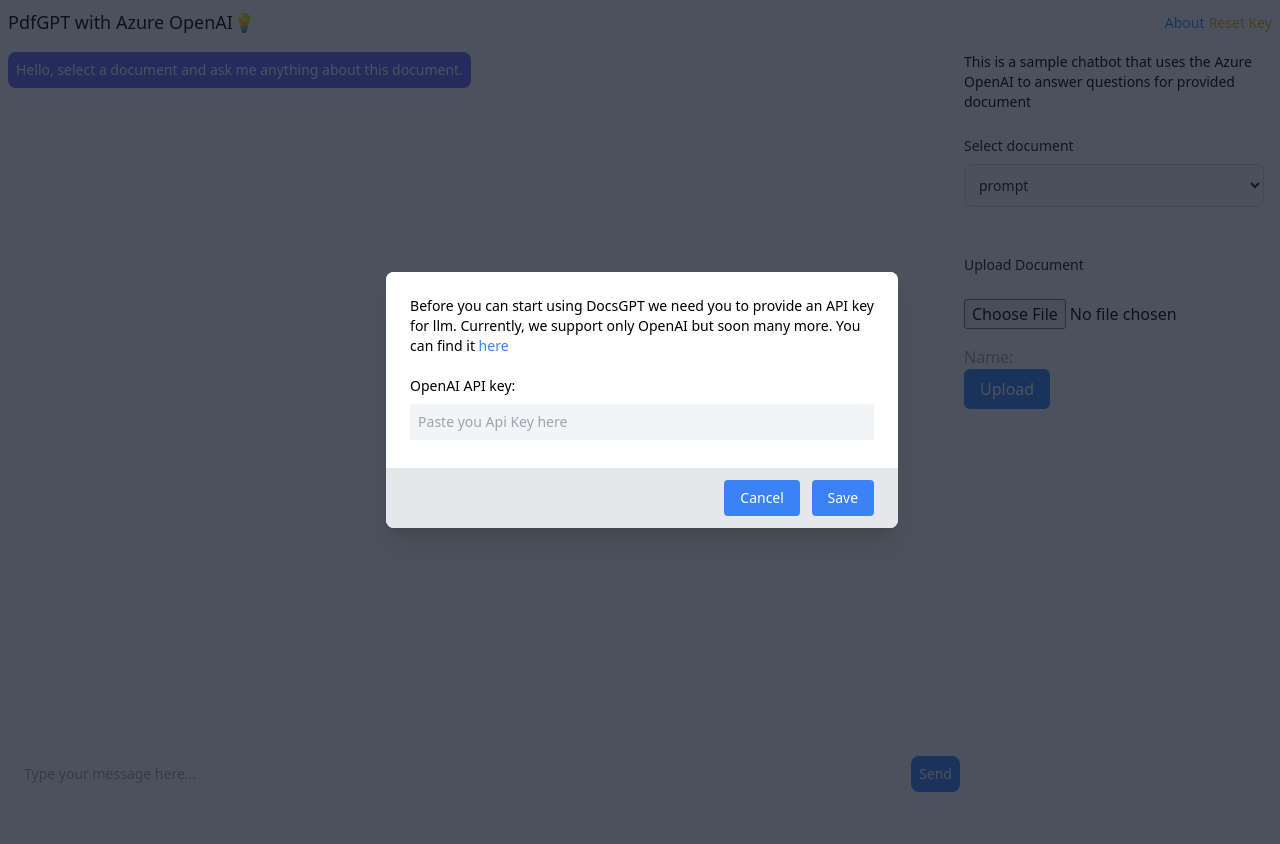
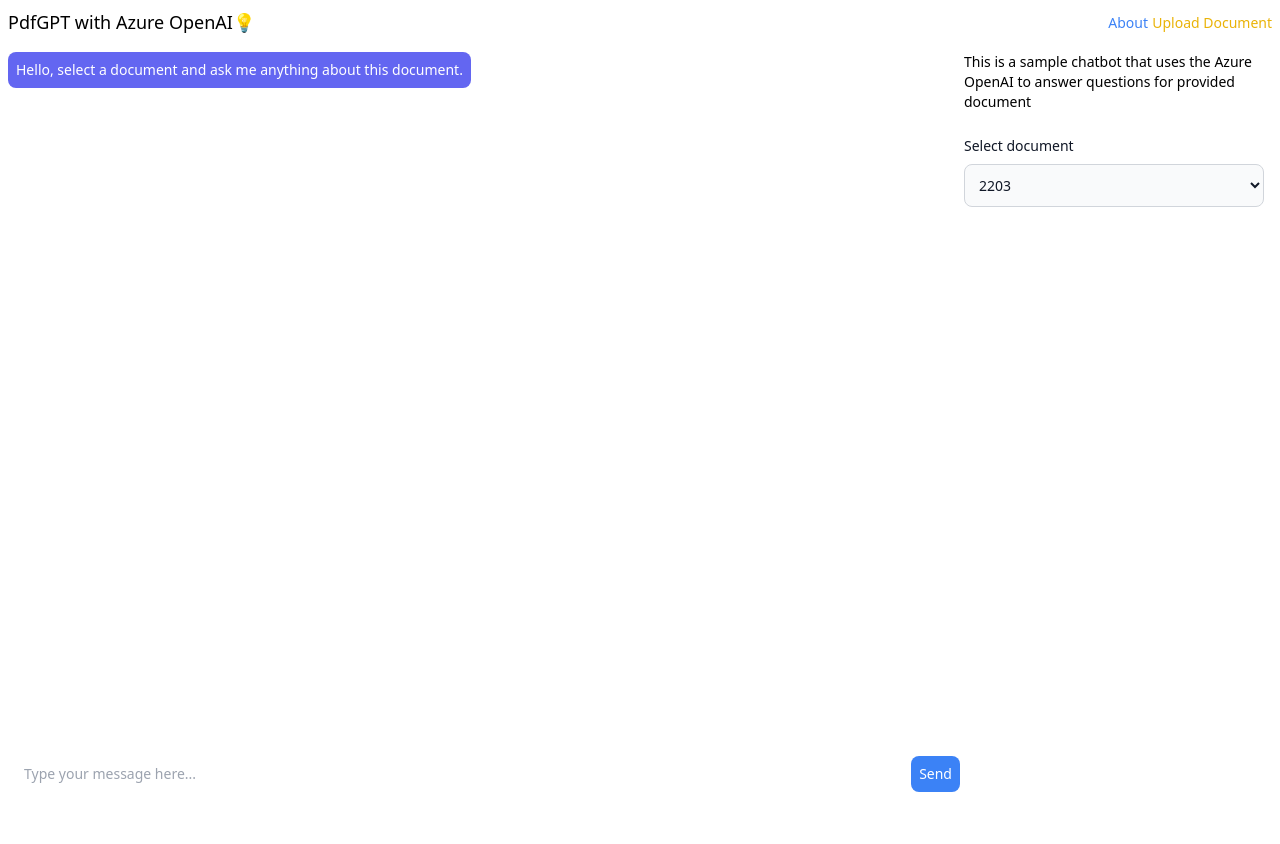
Before and after one commit to louis-li/PdfGPT, a Flask app: template application/templates/index.html in a window 1280 px wide. Before the commit the page ends 792 px from the top, so only its background shows below. Run offline with Flask 2, Linux system fonts and the light colour scheme; the template is opened without the code that fills it, so the values that code supplies are empty; style sheets or scripts are compiled from the project's sources.

Commit message:
Updated upload

```diff
--- a/application/index_list.json
+++ b/application/index_list.json
@@ -1 +1 @@
-{"local": ["autoprompt", "prompt", "2212"]}
+{"local": ["2212", "prompt", "2201", "2203", "2211", "2110", "autoprompt"]}
--- a/application/static/src/authapi.js
+++ /dev/null
@@ -1,26 +0,0 @@
-function resetApiKey() {
-  const modal = document.getElementById("modal");
-  modal.classList.toggle("hidden");
-}
-
-const apiKeyForm = document.getElementById("api-key-form");
-if (apiKeyForm) {
-  apiKeyForm.addEventListener("submit", function(event) {
-    event.preventDefault();
-
-    const apiKeyInput = document.getElementById("api-key-input");
-    const apiKey = apiKeyInput.value;
-
-    localStorage.setItem("apiKey", apiKey);
-
-    apiKeyInput.value = "";
-    modal.classList.toggle("hidden");
-  });
-}
-
-function closeApiKey() {
-  const modal = document.getElementById("modal");
-  modal.classList.toggle("hidden");
-}
-
-modal.classList.toggle("hidden");
--- /dev/null
+++ b/application/static/src/upload.js
@@ -0,0 +1,31 @@
+function UploadDocument() {
+  const modal = document.getElementById("modal");
+  modal.classList.toggle("hidden");
+
+
+  const form = document.getElementById("update-form");
+  if (form) {
+    form.addEventListener("submit", function(event) {
+      event.preventDefault();
+
+      var xhr = new XMLHttpRequest();
+      xhr.open("POST", form.action);
+      xhr.send(new FormData(form));
+      modal.classList.toggle("hidden");
+    });
+  }
+}
+function cancelUpload() {
+  const modal = document.getElementById("modal");
+
+  if (form) {
+    form.addEventListener("submit", function(event) {
+      event.preventDefault();
+    });
+  }
+
+  modal.classList.toggle("hidden");
+
+}
+
+modal.classList.toggle("hidden");
--- a/application/templates/index.html
+++ b/application/templates/index.html
@@ -13,15 +13,13 @@
   </head>
 
 
-  <body>
+  <body onload="generateOptions()">
 
     <header class="bg-white p-2 flex justify-between items-center">
       <h1 class="text-lg font-medium">PdfGPT with Azure OpenAI💡</h1>
         <div>
       <a href="https://github.com/louis-li/pdfgpt" class="text-blue-500 hover:text-blue-800 text-sm">About</a>
-            {% if not api_key_set %}
-      <button class="text-sm text-yellow-500 hover:text-yellow-800" onclick="resetApiKey()">Reset Key</button>
-        {% endif %}
+      <button class="text-sm text-yellow-500 hover:text-yellow-800" onclick="UploadDocument()">Upload Document</button>
             </div>
     </header>
 
@@ -67,19 +65,7 @@
             <select id="select-docs" class="bg-gray-50 border border-gray-300 text-gray-900 text-sm rounded-lg focus:ring-blue-500 focus:border-blue-500 block w-full p-2.5">
               <option selected value="default">Choose documentation</option>
             </select>
-            <br>
-            <br>
-            <label  class="block mb-2 text-sm font-medium text-gray-900">Upload Document</label>
-            <form action="/api/upload" method="post" enctype="multipart/form-data" class="mt-2">
-                <input type="file" name="file" class="py-4" id="file-upload">
-                <input type="text" name="user" value="local" hidden>
-                <input type="text" name="name" placeholder="Name:">
 
-
-              <button type="submit" class="py-2 px-4 text-white bg-blue-500 rounded-md hover:bg-blue-600 focus:outline-none focus:ring-2 focus:ring-offset-2 focus:ring-blue-500">
-                Upload
-              </button>
-            </form>
         </div>
     </div>
 
@@ -91,7 +77,6 @@
 
 
 
-{% if not api_key_set %}
 
 <div class="fixed z-10 overflow-y-auto top-0 w-full left-0 show" id="modal">
   <div class="flex items-center justify-center min-height-100vh pt-4 px-4 pb-20 text-center sm:block sm:p-0">
@@ -100,43 +85,41 @@
     </div>
     <span class="hidden sm:inline-block sm:align-middle sm:h-screen">&#8203;</span>
     <div class=" text-sm inline-block align-center bg-white rounded-lg text-left overflow-hidden shadow-xl transform transition-all sm:my-8 sm:align-middle sm:max-w-lg sm:w-full" role="dialog" aria-modal="true" aria-labelledby="modal-headline">
-       <form id="api-key-form">
+      <form id="update-form" action="/api/upload" method="post" enctype="multipart/form-data" class="mt-2">
         <div class="bg-white px-4 pt-5 pb-4 sm:p-6 sm:pb-4">
-        <h2>Before you can start using DocsGPT we need you to provide an API key for llm. Currently, we support only OpenAI but soon many more. You can find it <a class="text-blue-500 hover:text-blue-800" href="https://platform.openai.com/account/api-keys">here</a></h2><br>
-        <label>OpenAI API key:</label>
 
-        <input id="api-key-input" type="password" class="w-full bg-gray-100 p-2 mt-2 mb-3" placeholder="Paste you Api Key here">
-
+          <label  class="block mb-2 text-sm font-medium text-gray-900">Upload Document</label>
+              <input type="file" name="file" class="py-4" id="file-upload">
+              <input type="text" name="user" value="local" hidden>
+              <input type="text" name="name" placeholder="Name:">
         </div>
         <div class="bg-gray-200 px-4 py-3 text-right">
-        <button class="py-2 px-4 bg-blue-500 text-white rounded hover:bg-blue-700 mr-2" onclick="closeApiKey">Cancel</button>
-        <button type="submit" class="py-2 px-4 bg-blue-500 text-white rounded hover:bg-blue-700 mr-2">Save</button>
+          <button class="py-2 px-4 bg-blue-500 text-white rounded hover:bg-blue-700 mr-2" onclick="cancelUpload">Cancel</button>
+          <button type="submit" class="py-2 px-4 bg-blue-500 text-white rounded hover:bg-blue-700 mr-2">Upload</button>
 
         </div>
       </form>
     </div>
   </div>
 </div>
-{% endif %}
+
+      <script>
+        function getIndexList()
+        {
+
+        }
 
 
+        function generateOptions(){
+          var url = "/api/combine";
 
-      <script>
-          function docsIndex() {
-                // loads latest index
-                // and stores it in localStorage
-                fetch('/api/combine')
-                    .then(response => response.json())
-                    .then(data => {
-                        localStorage.setItem("docsIndex", JSON.stringify(data));
-                        localStorage.setItem("docsIndexDate", Date.now());
-                        generateOptions()
+          // Call the endpoint using XMLHttpRequest
+          var xhr = new XMLHttpRequest();
+          xhr.open("GET", url);
+          xhr.onload = function() {
+            localStorage.setItem('docsIndex',xhr.responseText);
           }
-
-                )
-
-            }
-          function generateOptions(){
+          xhr.send();
           docsIndex = localStorage.getItem('docsIndex')
           // create option on select with id select-docs
           var select = document.getElementById("select-docs");
@@ -146,51 +129,23 @@
           // create option for each key in docsIndex
           for (var key in docsIndex) {
               var option = document.createElement("option");
-                    if (docsIndex[key].location == 'docshub'){
-                        if (docsIndex[key].name == docsIndex[key].language) {
-                            option.text = docsIndex[key].name + " " + docsIndex[key].version;
-                            option.value = docsIndex[key].name + "/" + ".project" + "/" + docsIndex[key].version + "/{{ embeddings_choice }}/";
-                            if (docsIndex[key].model == "{{ embeddings_choice }}") {
-                                select.add(option);
-                            }
-                        }
-                        else {
-                            option.text = docsIndex[key].name + " " + docsIndex[key].version;
-                            option.value = docsIndex[key].language + "/" + docsIndex[key].name + "/" + docsIndex[key].version + "/{{ embeddings_choice }}/";
-                            if (docsIndex[key].model == "{{ embeddings_choice }}") {
-                                select.add(option);
-                            }
-                        }
-                    }
-                    else {
               option.text = docsIndex[key].name;
               option.value = docsIndex[key].location + "/" + docsIndex[key].name;
               select.add(option);
           }
-                }
 
         }
-        {% if not api_key_set %}
-        if (localStorage.getItem('apiKey') === null) {
-            console.log("apiKey is not set")
-            document.getElementById('modal').classList.toggle('hidden')
-        }
-        {% endif %}
         if (localStorage.getItem('docsIndex') === null) {
             console.log("docsIndex is not set")
-            docsIndex()
+            generateOptions()
         }
         else if (localStorage.getItem("docsIndexDate") < Date.now() - 60000) {
             console.log("docsIndex is older than 1 minutes")
-            docsIndex()
+            generateOptions()
         }
 
-        generateOptions()
-
   </script>
-    {% if not api_key_set %}
-    <script src="{{url_for('static',filename='src/authapi.js')}}"></script>
-    {% endif %}
+  <script src="{{url_for('static',filename='src/upload.js')}}"></script>
   <script src="{{url_for('static',filename='src/chat.js')}}"></script>
   <script src="{{url_for('static',filename='src/choiceChange.js')}}"></script>
 
```
Also changed, not shown: 1 other file. Lines whose indentation alone changed are shown as unchanged.
